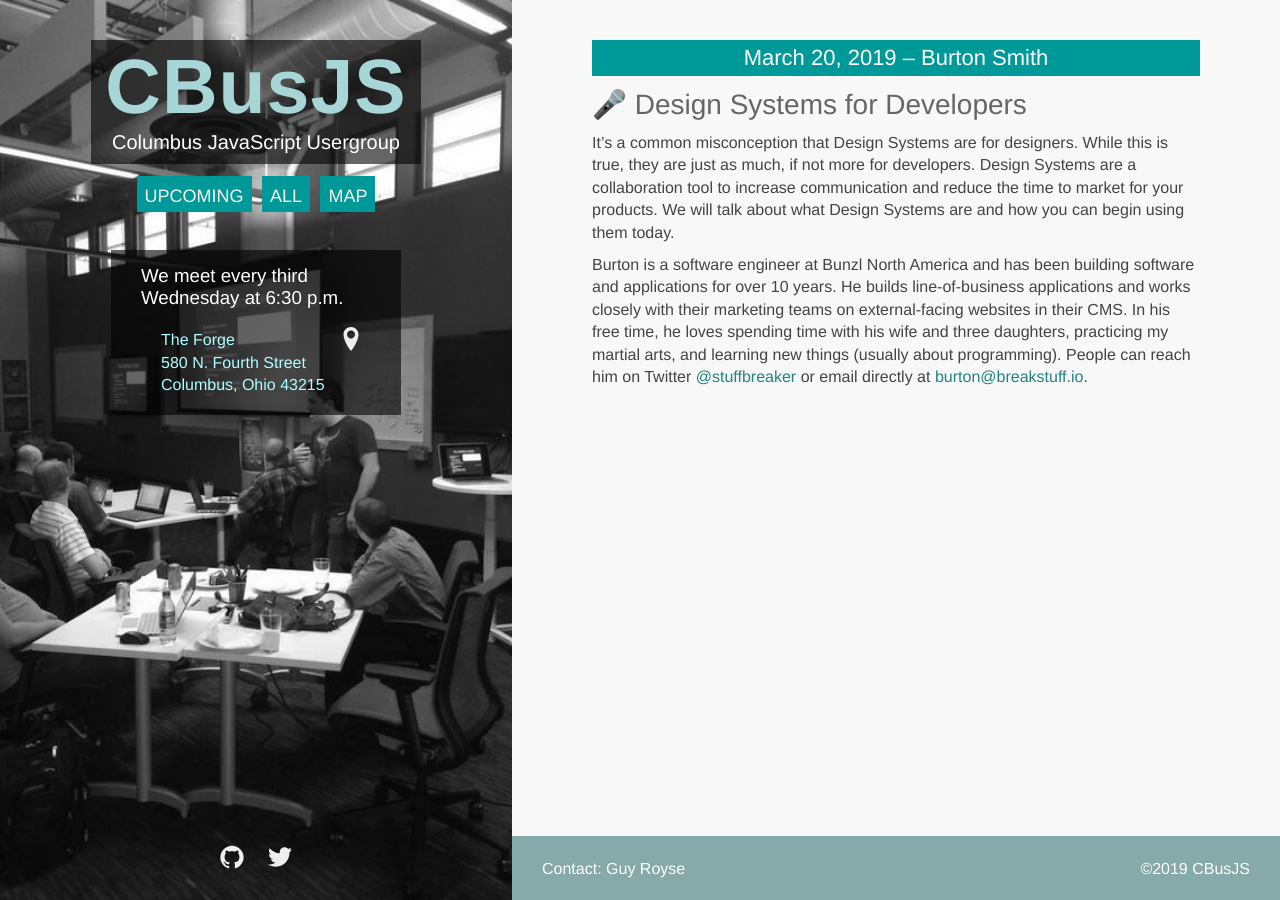
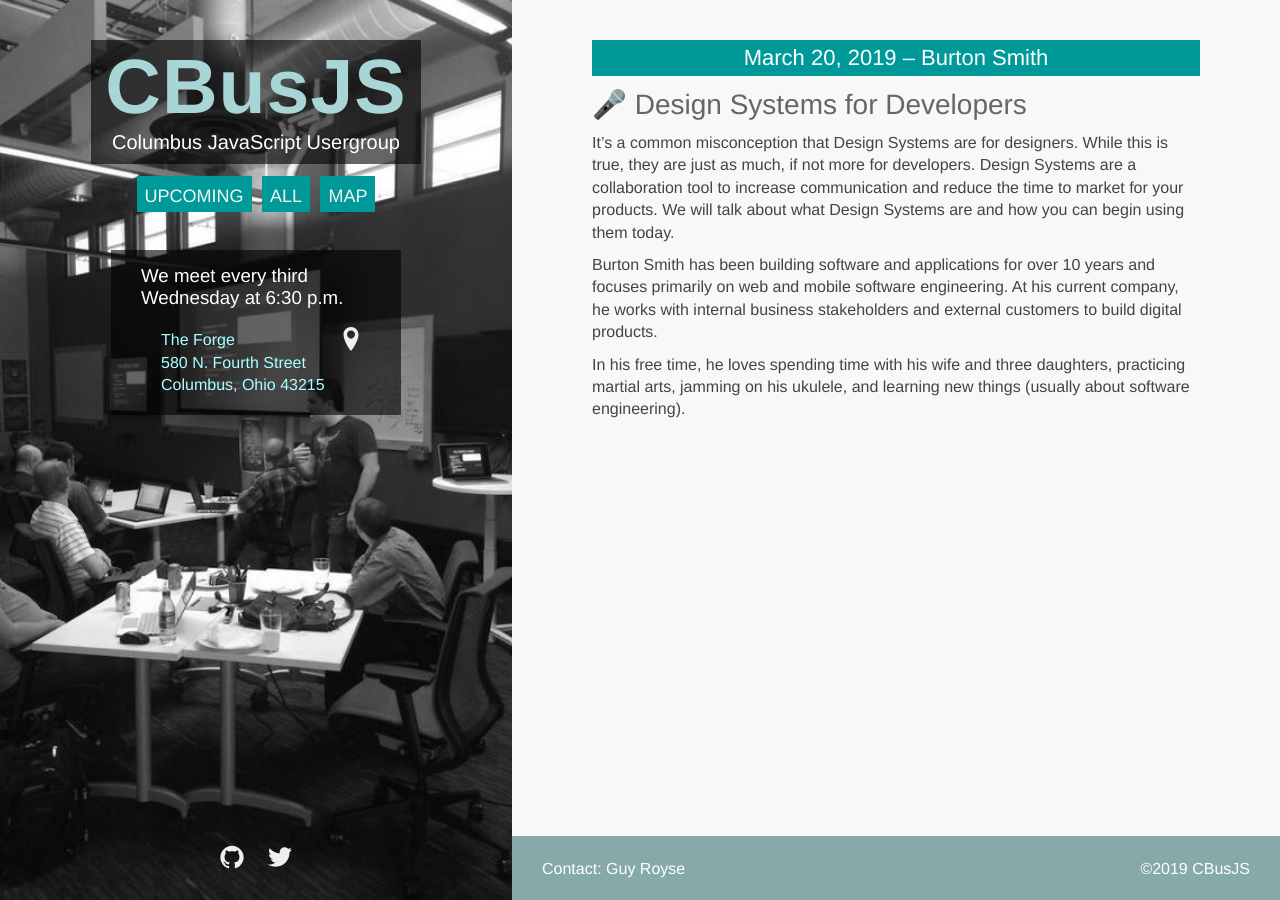
Before and after one commit to columbusjs/columbusjs.github.io, a Jekyll site: the page built from _posts/2019-03-20-burton-smith-design-systems-for-developers.markdown, in a window 1280 px wide. Built offline with Jekyll 4.4.1, drawn with Linux system fonts in a browser that asks for light colours.

Commit message:
updated Burton's bio

```diff
--- a/_posts/2019-03-20-burton-smith-design-systems-for-developers.markdown
+++ b/_posts/2019-03-20-burton-smith-design-systems-for-developers.markdown
@@ -7,4 +7,6 @@
 
 It's a common misconception that Design Systems are for designers. While this is true, they are just as much, if not more for developers. Design Systems are a collaboration tool to increase communication and reduce the time to market for your products. We will talk about what Design Systems are and how you can begin using them today.
 
-Burton is a software engineer at Bunzl North America and has been building software and applications for over 10 years. He builds line-of-business applications and works closely with their marketing teams on external-facing websites in their CMS. In his free time, he loves spending time with his wife and three daughters, practicing my martial arts, and learning new things (usually about programming). People can reach him on Twitter [@stuffbreaker](https://twitter.com/stuffbreaker) or email directly at [burton@breakstuff.io](mailto:burton@breakstuff.io).
+Burton Smith has been building software and applications for over 10 years and focuses primarily on web and mobile software engineering. At his current company, he works with internal business stakeholders and external customers to build digital products.
+
+In his free time, he loves spending time with his wife and three daughters, practicing martial arts, jamming on his ukulele, and learning new things (usually about software engineering).
```
